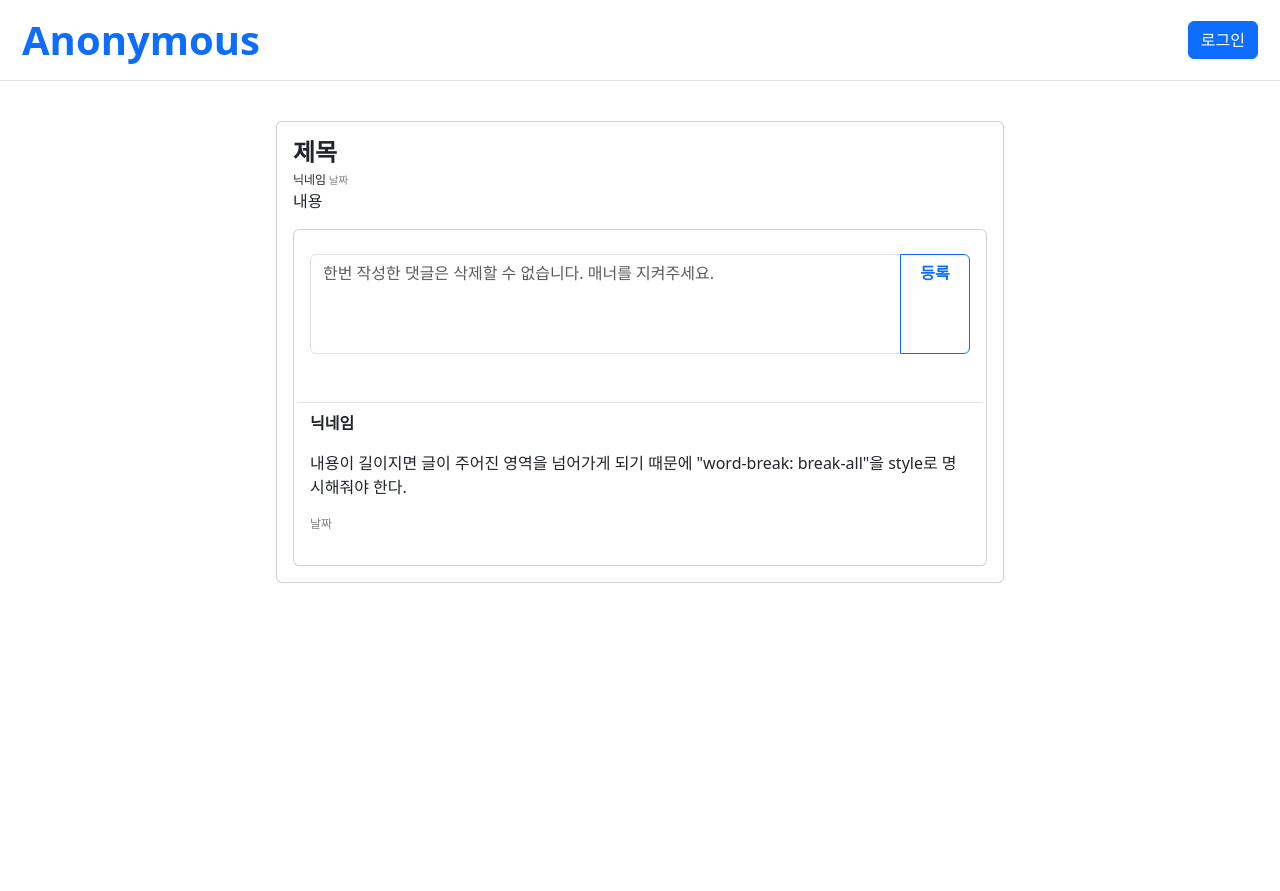
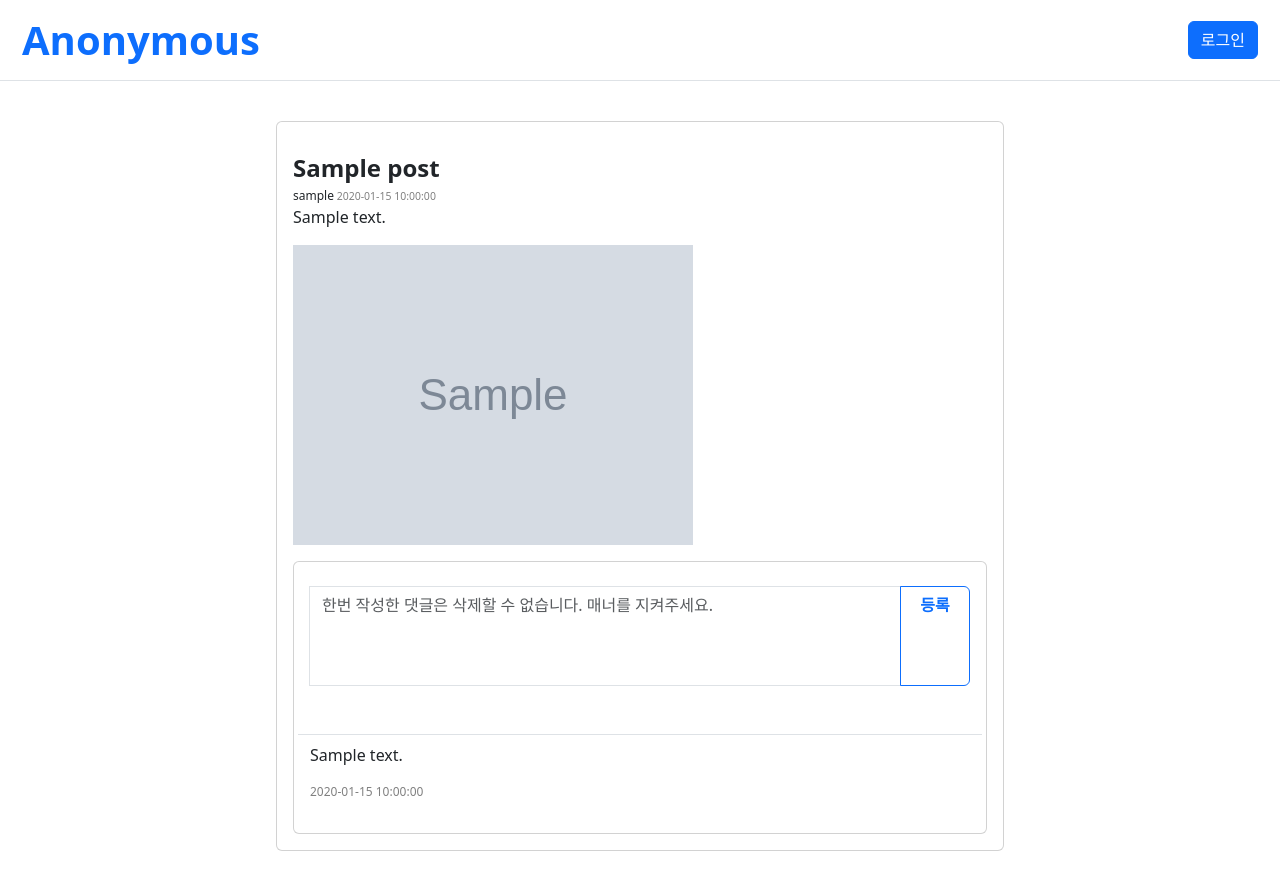
Before and after one commit to HwangSettong/DjangoStudy-bearu, a Django app: template Chapter4/ANONYMOUS/templates/page/post_detail.html in a window 1280 px wide. Before the commit the page ends 583 px from the top, so only its background shows below. Run offline with Django 3.2, Linux system fonts and the light colour scheme; the template is opened without the code that fills it: most values are stand-ins (such as "Sample title", 1, 10 or a date in 2020); grey boxes marked "Sample" are stand-in pictures.

Commit message:
lesson23

```diff
--- a/Chapter4/ANONYMOUS/templates/common/base.html
+++ b/Chapter4/ANONYMOUS/templates/common/base.html
@@ -3,6 +3,7 @@
         <meta name="viewport" content="width=device-width,initial-scale=1.0" >
         <title>Anonymous</title>
         <link href="https://cdn.jsdelivr.net/npm/bootstrap@5.3.2/dist/css/bootstrap.min.css" rel="stylesheet" integrity="sha384-T3c6CoIi6uLrA9TneNEoa7RxnatzjcDSCmG1MXxSR1GAsXEV/Dwwykc2MPK8M2HN" crossorigin="anonymous">
+        <link href="https://fonts.googleapis.com/css2?family=Material+Symbols+Outlined" rel="stylesheet" />
     </head>
     <body>
         {% include "component/nav.html" %}
--- a/Chapter4/ANONYMOUS/templates/page/index.html
+++ b/Chapter4/ANONYMOUS/templates/page/index.html
@@ -21,7 +21,9 @@
 						<h5>{{ post.title }}</h5>
 						<p>{{ post.content }}</p>
 						<p>{{ post.user.nickname }} <small>{{ post.reg_date|date:"Y-m-d" }}</small></p>
-						<p>{{ post.comment_set.all.count }}</p>
+						<p><span class="material-symbols-outlined" style="font-size: 16px">
+							comment
+							</span> {{ post.comment_set.all.count }}</p>
 					</div>
 				</a>
 			</div>
--- a/Chapter4/ANONYMOUS/templates/page/post_detail.html
+++ b/Chapter4/ANONYMOUS/templates/page/post_detail.html
@@ -3,12 +3,14 @@
 <div class="card">
     <div class="card-body">
         <!--게시글 상세 내용-->
-        <div class="row">
+        <div class="row my-3">
             <div class="col">
-                <h4 class="card-title" style="font-weight: bold;">제목</h4>
-                <p class="card-subtitle" style="font-size: 12px">닉네임<small style="color: gray;">  날짜</small></p>
-                <p class="card-text">내용</p>
-                <img src="">
+                <h4 class="card-title" style="font-weight: bold;">{{ post.title }}</h4>
+                <p class="card-subtitle" style="font-size: 12px">{{ post.user.nickname }}<small style="color: gray;">  {{ post.reg_date|date:"Y-m-d H:i:s" }}</small></p>
+                <p class="card-text">{{ post.content }}</p>
+                {% if post.img_url %}
+                    <img src="/upload/{{ post.img_url }}">
+                {% endif %}
             </div>
         </div>
 
@@ -17,25 +19,59 @@
             <div class="row text-end my-2">
                 <div class="col">
                     <div class="card-body">
-                        <form class="input-group text-center">
+                        <form method="post" class="input-group text-center" id="comment_form">
+                            {% csrf_token %}
                             <textarea class="form-control"
                             placeholder="한번 작성한 댓글은 삭제할 수 없습니다. 매너를 지켜주세요."
+                            id="content"
+                            name="content"
                             style="resize: none;height: 100px;"></textarea>
                             <a class="btn btn-outline-primary" id="write_btn"
-                            style="font-weight: bold;height: 100px;width: 70px;">등록</a>
+                            style="font-weight: bold;height: 100px;width: 70px;pointer-events:none;">등록</a>
                         </form>
                     </div>
                 </div>
             </div>
             <!-- 댓글 리스트 -->
+            {% for comment in post.comment_set.all %}
             <div class="row my-2">
                 <div class="col border-top py-2 mx-3">
-                    <p style="font-weight: bold;">닉네임</p>
-                    <p style="word-break: break-all;">내용이 길이지면 글이 주어진 영역을 넘어가게 되기 때문에 "word-break: break-all"을 style로 명시해줘야 한다.</p>
-                    <p style="color: gray;font-size: 12px;">날짜</p>
+                    <p style="word-break: break-all;">{{comment.content}}</p>
+                    <p style="color: gray;font-size: 12px;">{{comment.reg_date|date:"Y-m-d H:i:s"}}</p>
                 </div>
             </div>
+            {% endfor %}
         </div>
     </div>
 </div>
+
+<script>
+
+    let content = document.getElementById("content")
+    let write_btn = document.getElementById("write_btn")
+    let comment_form = document.getElementById("comment_form")
+
+    // // 버튼을 눌렀을 때 내용이 있어야만 댓글 등록이 됨
+    // write_btn.addEventListener("click", ()=>{
+    //     if(content.value === ""){
+    //         alert("댓글 내용을 작성해주세요.")
+    //     }
+    //     else{
+    //         comment_form.submit()
+    //     }
+    // })
+
+    // 댓글 내용이 있어야만 등록 버튼이 작동 됨.
+    write_btn.addEventListener("click", ()=>{ comment_form.submit()})
+    content.addEventListener("keyup", ()=>{
+        if(content.value){
+            write_btn.style.pointerEvents = "all"
+        }else{
+            write_btn.style.pointerEvents = "none"
+        }
+    })
+
+
+
+</script>
 {% endblock %}
```
Also changed, not shown: Chapter4/ANONYMOUS/anonymous/urls.py (+7 -0 lines), Chapter4/ANONYMOUS/board/views.py (+11 -2 lines).
